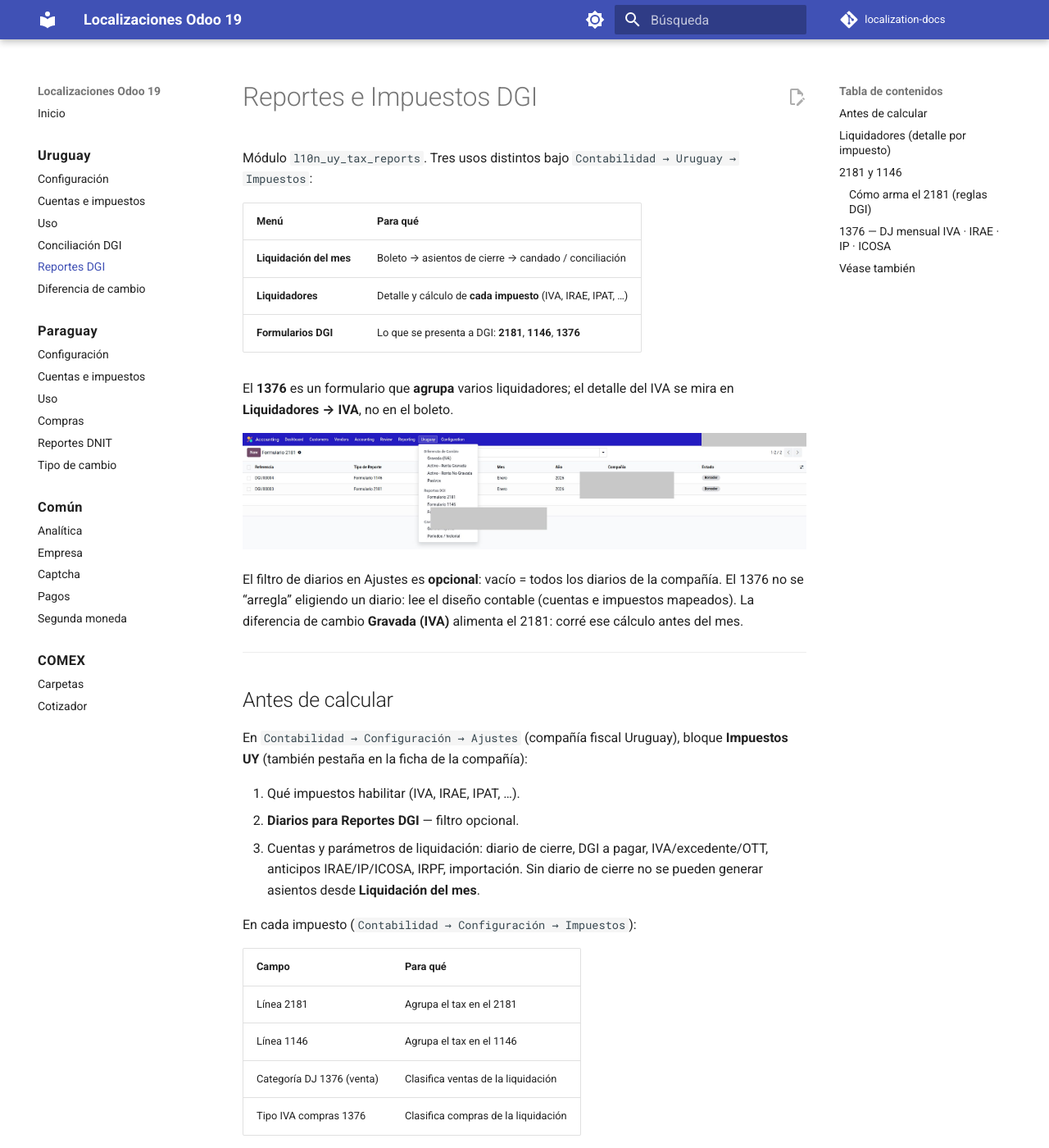
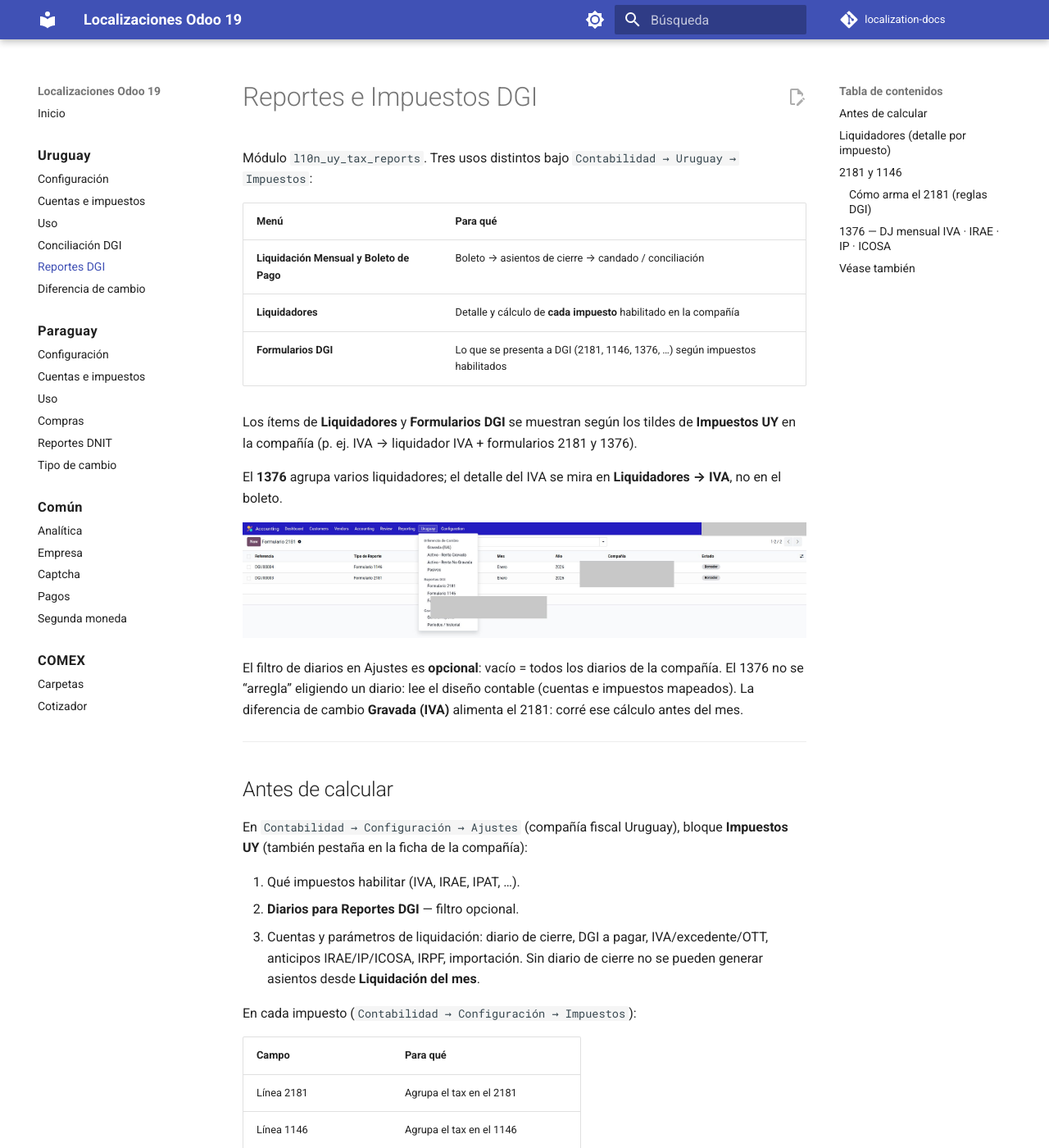
Before and after one commit to Pabloolano/localization-docs, an MkDocs documentation site: the page built from docs/uruguay/reportes.md, in a window 1280 px wide and 1400 px high. Shown: the whole window at 82% size. Built offline with MkDocs 1.6.1 and Material for MkDocs 9.7.7, drawn with Linux system fonts in a browser that asks for light colours; comment, search, counter and statistics services are not loaded; some of the changed text lies outside the part shown.

Commit message:
docs(uy): liquidadores/formularios filtrados por compañía
Co-authored-by: Cursor <cursoragent@cursor.com>

```diff
--- a/docs/uruguay/reportes.md
+++ b/docs/uruguay/reportes.md
@@ -4,11 +4,13 @@ Módulo `l10n_uy_tax_reports`. Tres usos distintos bajo `Contabilidad → Urugua
 
 | Menú | Para qué |
 |------|----------|
-| **Liquidación del mes** | Boleto → asientos de cierre → candado / conciliación |
-| **Liquidadores** | Detalle y cálculo de **cada impuesto** (IVA, IRAE, IPAT, …) |
-| **Formularios DGI** | Lo que se presenta a DGI: **2181**, **1146**, **1376** |
+| **Liquidación Mensual y Boleto de Pago** | Boleto → asientos de cierre → candado / conciliación |
+| **Liquidadores** | Detalle y cálculo de **cada impuesto** habilitado en la compañía |
+| **Formularios DGI** | Lo que se presenta a DGI (2181, 1146, 1376, …) según impuestos habilitados |
 
-El **1376** es un formulario que **agrupa** varios liquidadores; el detalle del IVA se mira en **Liquidadores → IVA**, no en el boleto.
+Los ítems de **Liquidadores** y **Formularios DGI** se muestran según los tildes de **Impuestos UY** en la compañía (p. ej. IVA → liquidador IVA + formularios 2181 y 1376).
+
+El **1376** agrupa varios liquidadores; el detalle del IVA se mira en **Liquidadores → IVA**, no en el boleto.
 
 ![Menú Uruguay: diferencia de cambio y reportes DGI](img/odoo-menu-uruguay.jpg)
 
@@ -43,7 +45,7 @@ Si el tax no está mapeado, el XML CFE puede estar bien y el reporte igual sale
 
 Ahí se calcula y aprueba cada impuesto del mes (montos a pagar / crédito). Es el lugar del **detalle de liquidación** (p. ej. IVA), no el armado del boleto.
 
-La **Liquidación del mes** consolida los liquidadores aprobados del pack, arma boletos y genera asientos.
+La **Liquidación Mensual y Boleto de Pago** consolida los liquidadores aprobados del pack, arma boletos y genera asientos.
 
 ---
 
```
